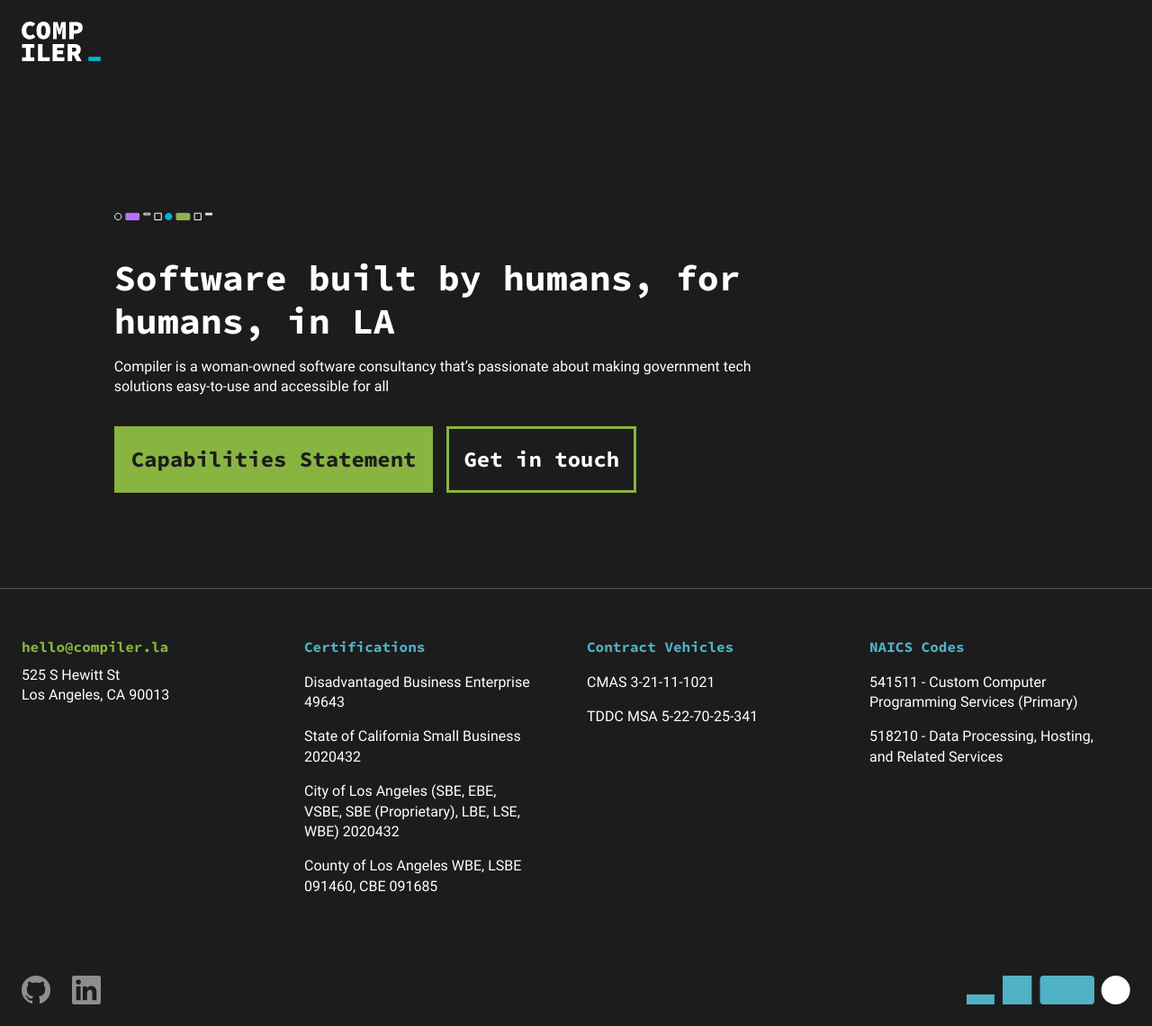
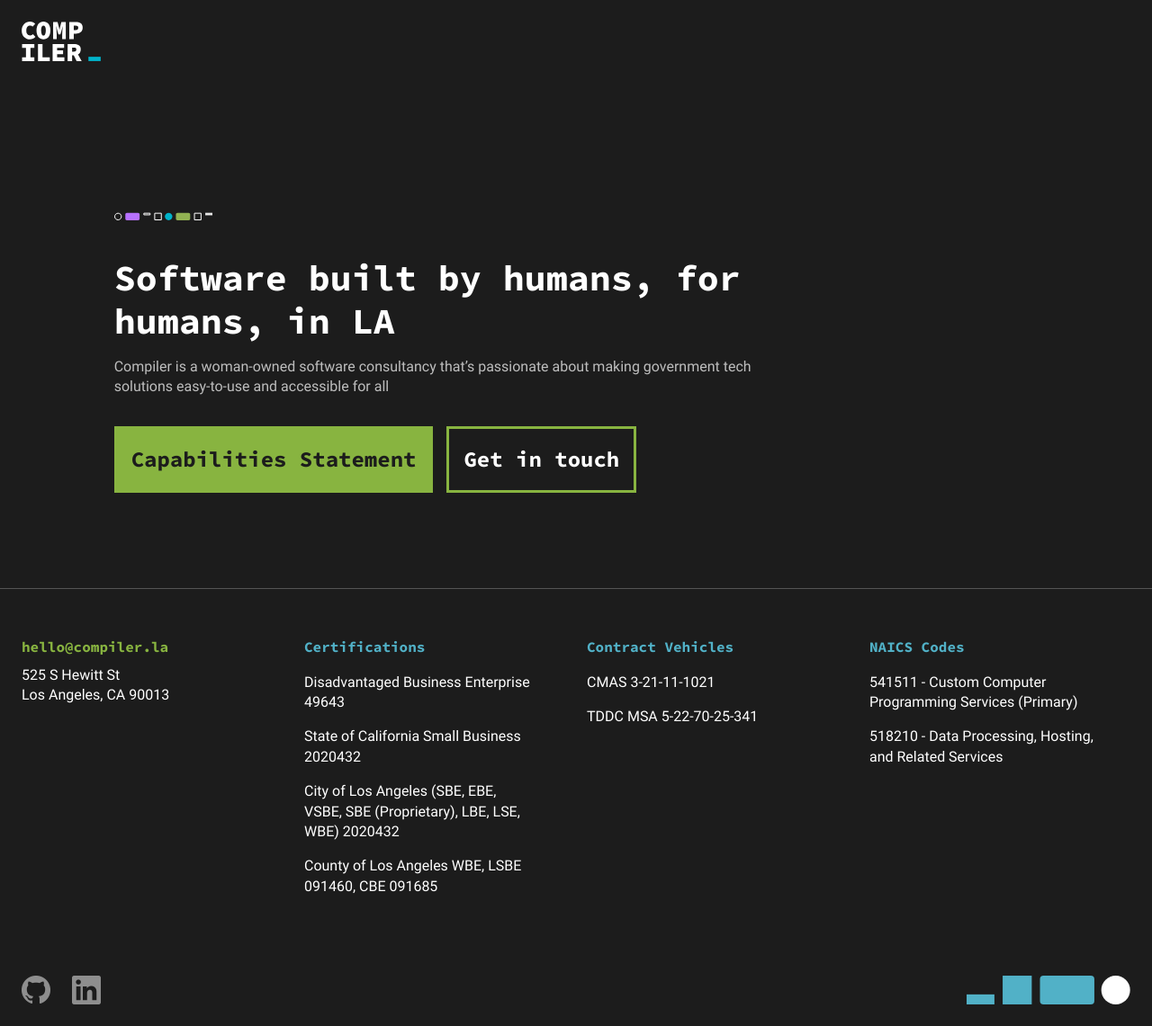
Before and after one commit to compilerla/compiler.la, a Jekyll site: the page built from index.html, in a window 1280 px wide. Shown: the whole page at 90% size. Built offline with Jekyll 4.4.1, drawn with Linux system fonts in a browser that asks for light colours.

Commit message:
feat(home): p is text-info color

```diff
--- a/index.html
+++ b/index.html
@@ -8,7 +8,7 @@
         <div class="offset-lg-1 col-lg-7">
             <img style="padding-top: 168px;" alt="" src="assets/compiler-la--pattern-sm.svg">
             <h1 class="h2 mb-3 pt-4 mt-3">Software built by humans, for humans, in LA</h1>
-            <p class="mb-3 pb-3">Compiler is a woman-owned software consultancy that’s passionate about making government tech solutions easy-to-use and accessible for all</p>
+            <p class="mb-3 pb-3 text-info">Compiler is a woman-owned software consultancy that’s passionate about making government tech solutions easy-to-use and accessible for all</p>
             <div class="d-flex flex-column flex-lg-row mb-5 pb-5">
                 <a class="monospace btn-link primary-btn" href="/capabilities">Capabilities Statement</a>
                 <a class="monospace btn-link secondary-btn" href="mailto:hello@compiler.la">Get in touch</a>
--- a/styles/base.css
+++ b/styles/base.css
@@ -12,6 +12,7 @@
     --bs-primary-rgb: 136, 180, 64;
     --bs-secondary: #51B1C7; /* Use with .text-secondary */
     --bs-secondary-rgb: 81, 177, 199;
+    --bs-info-rgb: 190,190,190; /* text-gray #BEB3B3 */
     --bs-font-sans-serif: "Roboto", system-ui,-apple-system,"Segoe UI","Helvetica Neue","Noto Sans","Liberation Sans",Arial,sans-serif,"Apple Color Emoji","Segoe UI Emoji","Segoe UI Symbol","Noto Color Emoji";
     --bs-font-monospace: "Source Code Pro Bold",monospace;
 }
```
